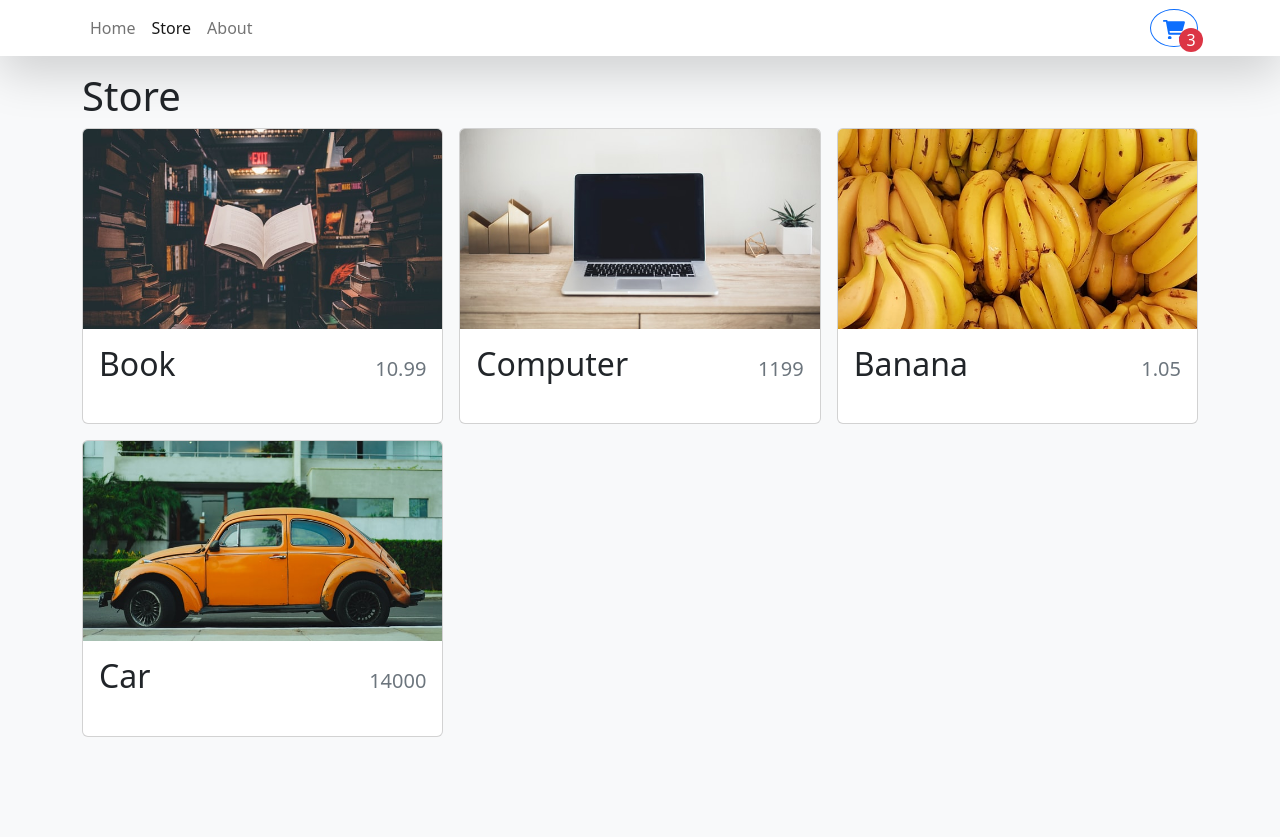
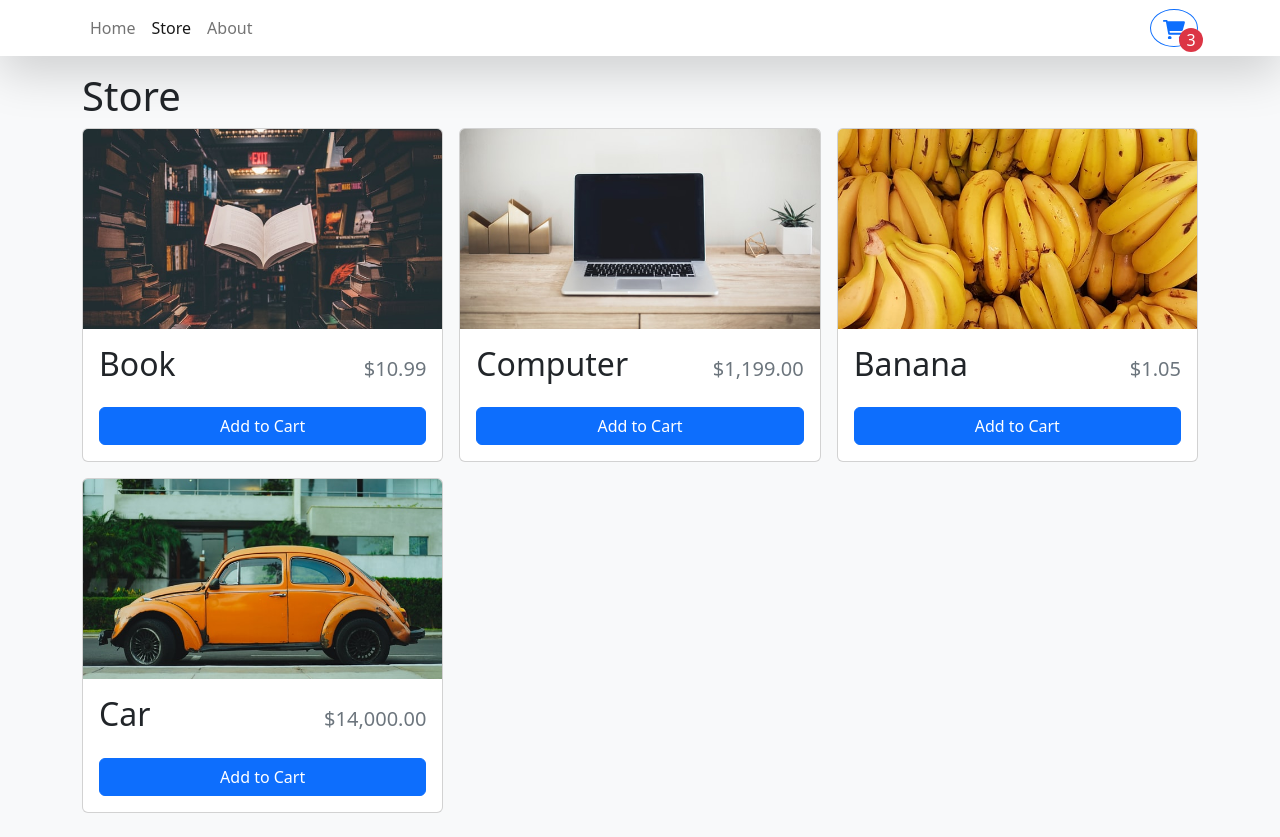
Before and after one commit to kestenbaum/react-ts-shoping-card, a React (Vite) app: page /store in a window 1280 px wide. Before the commit the page ends 800 px from the top, so only its background shows below. Built offline with nearby package versions, Linux system fonts and the light colour scheme; the HTML template or start-up script is replaced by a standard one.

Commit message:
update card style

```diff
--- a/src/components/StoreItem.tsx
+++ b/src/components/StoreItem.tsx
@@ -1,5 +1,6 @@
 import React from 'react';
-import {Card} from "react-bootstrap";
+import {Button, Card} from "react-bootstrap";
+import {formatCurrency} from "../utilities/formatCurrency";
 
 type StoreItemProps = {
     id: number,
@@ -9,8 +10,9 @@
 }
 
 export function StoreItem({id, imgUrl, name, price}: StoreItemProps){
+    const quantity = 0;
     return (
-        <Card>
+        <Card className="h-100">
             <Card.Img
                 variant={"top"}
                 src={imgUrl}
@@ -20,8 +22,29 @@
             <Card.Body className="d-flex flex-column">
                 <Card.Title className="d-flex justify-content-between align-items-baseline mb-4">
                     <span className="fs-2">{name}</span>
-                    <span className="ms-2 text-muted">{price}</span>
+                    <span className="ms-2 text-muted">{formatCurrency(price)}</span>
                 </Card.Title>
+                <div className="mt-auto">
+                    {quantity === 0
+                        ?
+                        <Button className="w-100">Add to Cart</Button>
+                        :
+                        <div
+                            className="d-flex align-items-center flex-column"
+                            style={{gap: ".5rem"}}
+                        >
+                            <div className="d-flex align-items-center justify-content-center">
+                                <Button>-</Button>
+                                <div className="fs-4 m-2">
+                                    {quantity}
+                                    <span>in cart</span>
+                                </div>
+                                <Button>+</Button>
+                            </div>
+                            <Button variant="danger" size="sm">Remove</Button>
+                        </div>
+                    }
+                </div>
             </Card.Body>
         </Card>
     );
--- /dev/null
+++ b/src/utilities/formatCurrency.ts
@@ -0,0 +1,8 @@
+const CURRENCY_FORMATTER = new Intl.NumberFormat(undefined, {
+    currency: "USD",
+    style: "currency"
+})
+
+export function formatCurrency (number: number){
+    return CURRENCY_FORMATTER.format(number)
+}
```
